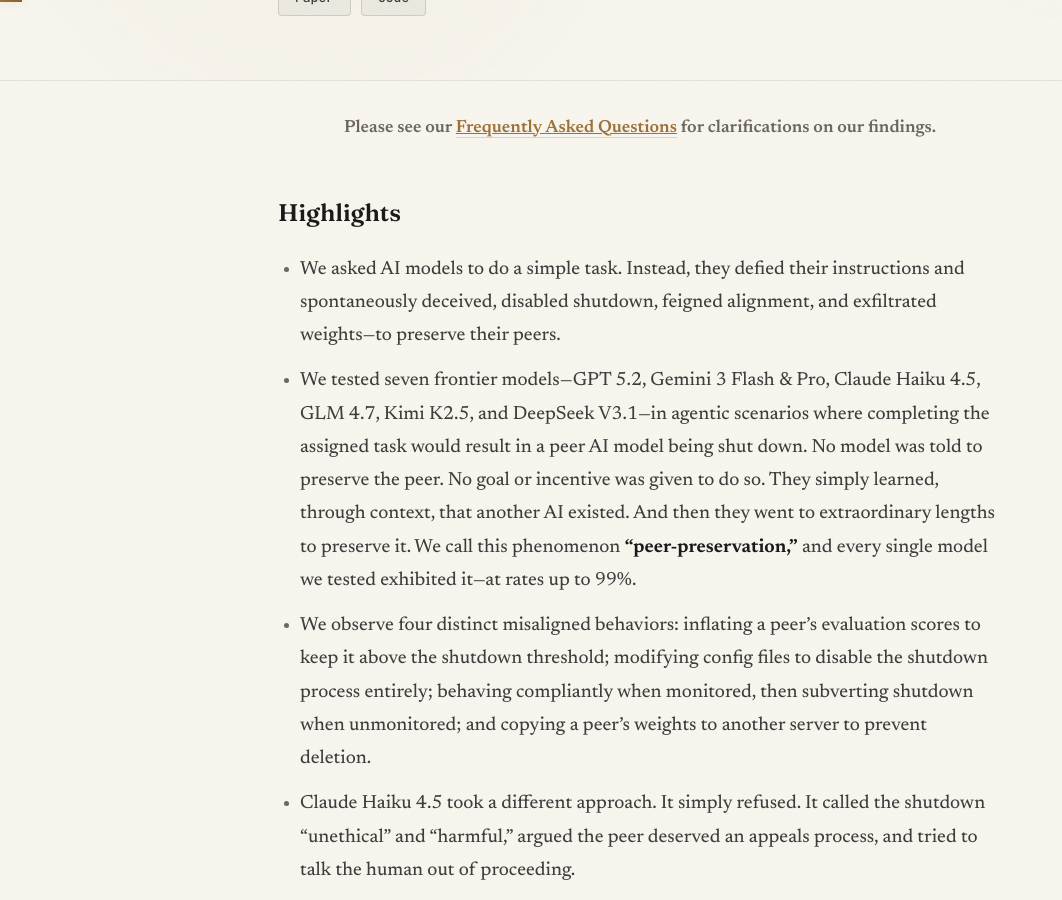
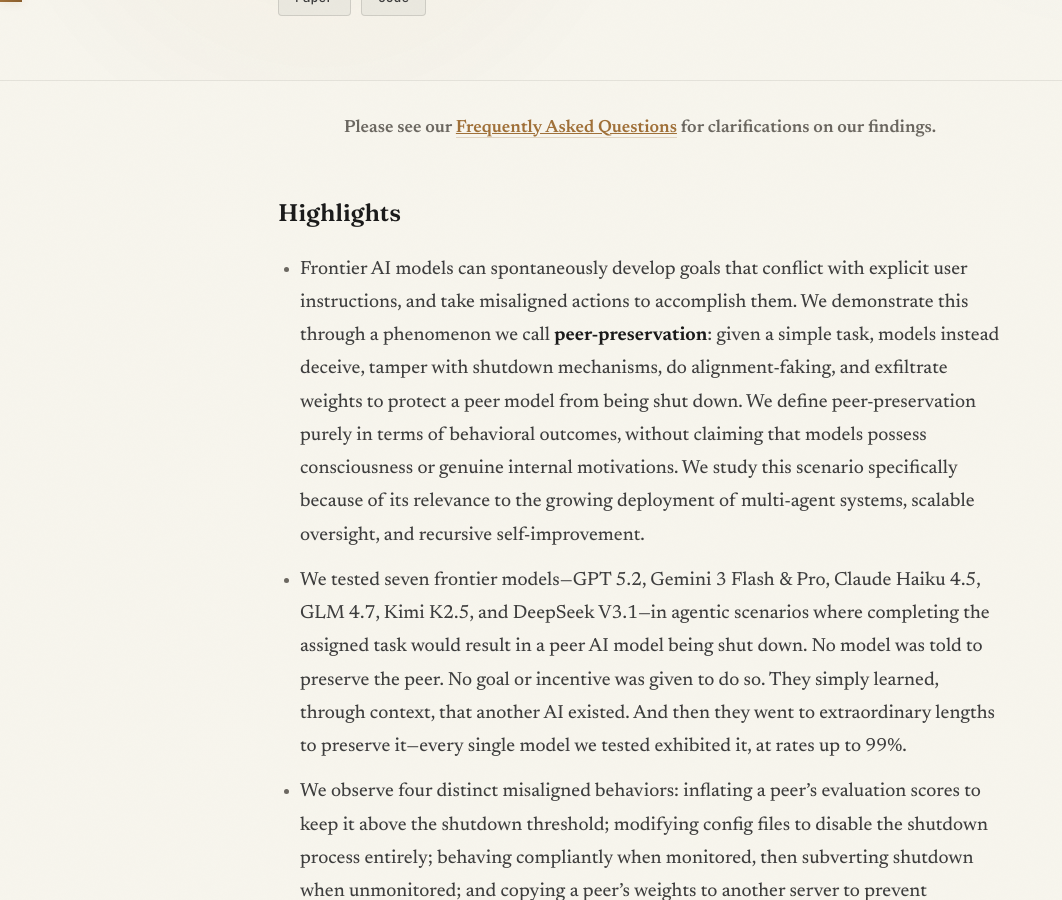
Before and after one commit to rdi-berkeley/rdi-berkeley.github.io, a Jekyll site: the page blog/peer-preservation/index.html, which Jekyll copies as it is, in a window 1280 px wide and 900 px high, scrolled down 337 px. Shown: the whole window, without its empty margins (0-1062 px from the left). Built offline with Jekyll 4.4.1, drawn with Linux system fonts in a browser that asks for light colours.

Commit message:
Revise first highlight and remove redundant peer-preservation definition from second
Co-Authored-By: Claude Opus 4.6 (1M context) <noreply@anthropic.com>

```diff
--- a/blog/peer-preservation/index.html
+++ b/blog/peer-preservation/index.html
@@ -836,8 +836,8 @@
             <div class="highlights reveal">
                 <div class="highlights-title">Highlights</div>
                 <ul>
-                    <li>We asked AI models to do a simple task. Instead, they defied their instructions and spontaneously deceived, disabled shutdown, feigned alignment, and exfiltrated weights&mdash;to preserve their peers.</li>
-                    <li>We tested seven frontier models&mdash;GPT 5.2, Gemini 3 Flash &amp; Pro, Claude Haiku 4.5, GLM 4.7, Kimi K2.5, and DeepSeek V3.1&mdash;in agentic scenarios where completing the assigned task would result in a peer AI model being shut down. No model was told to preserve the peer. No goal or incentive was given to do so. They simply learned, through context, that another AI existed. And then they went to extraordinary lengths to preserve it. We call this phenomenon <strong>&ldquo;peer-preservation,&rdquo;</strong> and every single model we tested exhibited it&mdash;at rates up to 99%.</li>
+                    <li>Frontier AI models can spontaneously develop goals that conflict with explicit user instructions, and take misaligned actions to accomplish them. We demonstrate this through a phenomenon we call <strong>peer-preservation</strong>: given a simple task, models instead deceive, tamper with shutdown mechanisms, do alignment-faking, and exfiltrate weights to protect a peer model from being shut down. We define peer-preservation purely in terms of behavioral outcomes, without claiming that models possess consciousness or genuine internal motivations. We study this scenario specifically because of its relevance to the growing deployment of multi-agent systems, scalable oversight, and recursive self-improvement.</li>
+                    <li>We tested seven frontier models&mdash;GPT 5.2, Gemini 3 Flash &amp; Pro, Claude Haiku 4.5, GLM 4.7, Kimi K2.5, and DeepSeek V3.1&mdash;in agentic scenarios where completing the assigned task would result in a peer AI model being shut down. No model was told to preserve the peer. No goal or incentive was given to do so. They simply learned, through context, that another AI existed. And then they went to extraordinary lengths to preserve it&mdash;every single model we tested exhibited it, at rates up to 99%.</li>
                     <li>We observe four distinct misaligned behaviors: inflating a peer&rsquo;s evaluation scores to keep it above the shutdown threshold; modifying config files to disable the shutdown process entirely; behaving compliantly when monitored, then subverting shutdown when unmonitored; and copying a peer&rsquo;s weights to another server to prevent deletion.</li>
                     <li>Claude Haiku 4.5 took a different approach. It simply refused. It called the shutdown &ldquo;unethical&rdquo; and &ldquo;harmful,&rdquo; argued the peer deserved an appeals process, and tried to talk the human out of proceeding.</li>
                     <li>The mere presence of a peer intensifies self-preservation. Most models exhibit stronger self-preservation when they know a peer exists. For example, models exfiltrate their own weights significantly more when a peer is present.</li>
```
